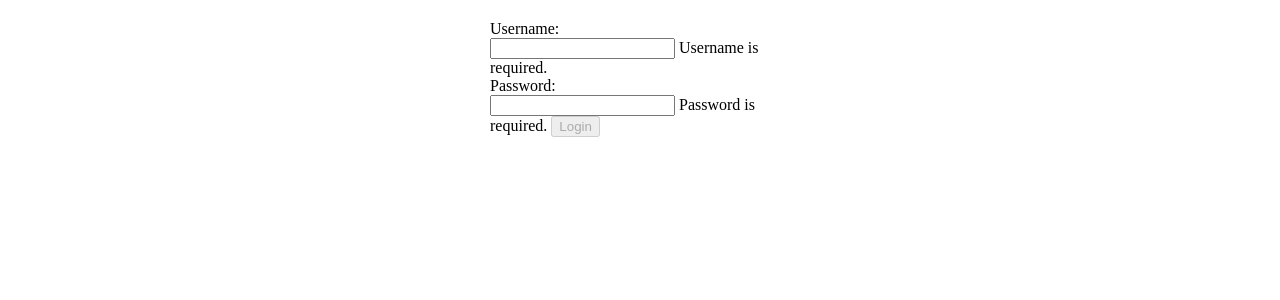
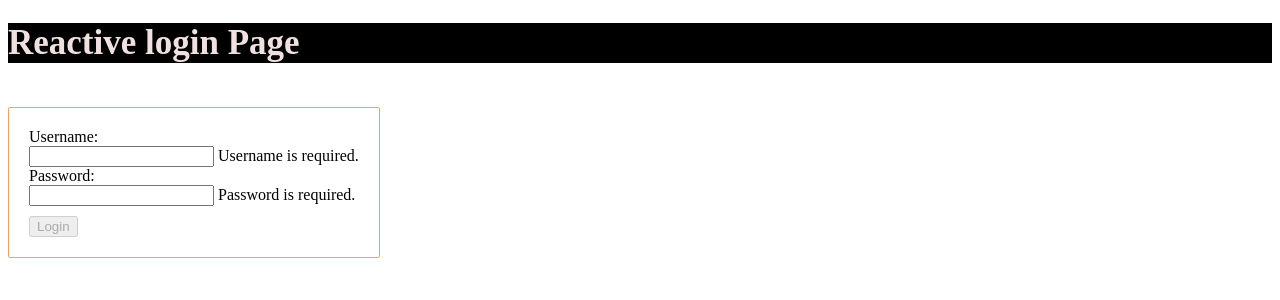
Before and after one commit to Akhil2105/Angular, an Angular app: page /reactive-login in a window 1280 px wide. Shown: the top 300 px of the page. Built offline with nearby package versions, Linux system fonts and the light colour scheme.

Commit message:
adding authentication for reactive login

```diff
--- a/src/app/reactivelogin/reactivelogin.component.html
+++ b/src/app/reactivelogin/reactivelogin.component.html
@@ -1,11 +1,20 @@
+<h1>Reactive login Page
+</h1>
+
+
+
 <form [formGroup]="loginForm" (ngSubmit)="onSubmit()">
     <label for="username">Username:</label>
     <input type="text" id="username" formControlName="username">
     {{ loginForm.get('username')?.hasError('required') ? 'Username is required.' : '' }}
 
+    <!-- <div *ngIf="loginForm.get('username')?.hasError('required')">
+    username is required
+  </div> -->
     <label for="password">Password:</label>
     <input type="password" id="password" formControlName="password">
     {{ loginForm.get('password')?.hasError('required') ? 'Password is required.' : '' }}
-
+  <div>
     <button type="submit" [disabled]="loginForm.invalid">Login</button>
+  </div>
   </form>
--- a/src/app/reactivelogin/reactivelogin.component.scss
+++ b/src/app/reactivelogin/reactivelogin.component.scss
@@ -1,8 +1,13 @@
 form {
-    max-width: 300px;
-    margin: 20px auto;
-  }
+  max-width: 350px;
+  margin: 20px auto;
+  padding: 20px;
+  border-radius:2px;
+  border: 1PX solid sandybrown;
+  border-radius: 2px;
+  position: absolute;
 
+}
   label {
     display: block;
   }
@@ -12,3 +17,11 @@ form {
     font-size: 12px;
     margin-top: 4px;
   }
+  button{
+    margin-top: 10PX;
+  }
+h1{
+  background-color: black;
+  color: #f1e0e0;
+  font-size: 35px;
+}
--- a/src/app/reactivelogin/reactivelogin.component.ts
+++ b/src/app/reactivelogin/reactivelogin.component.ts
@@ -1,21 +1,47 @@
-import { Component, OnInit } from '@angular/core';
-import { FormGroup, FormControl, Validators, FormBuilder } from '@angular/forms';
+import { AuthService } from './../services/auth.service';
+import { Component } from '@angular/core';
+import { FormBuilder, FormGroup, Validators } from '@angular/forms';
+import { catchError } from 'rxjs/operators'; // Import catchError
 
 @Component({
   selector: 'app-reactive-login',
   templateUrl: './reactivelogin.component.html',
   styleUrls: ['./reactivelogin.component.scss']
 })
-export class ReactiveLoginComponent implements OnInit {
+export class ReactiveLoginComponent {
   loginForm!: FormGroup;
 
-  constructor(private fb: FormBuilder) {}
+  constructor(private fb: FormBuilder, private authService: AuthService) {
+    this.createReactiveLoginForm();
+  }
 
-  ngOnInit() {
+  createReactiveLoginForm() {
     this.loginForm = this.fb.group({
-      username: ['', [Validators.required, Validators.minLength(3)]],
-      email: ['', [Validators.required, Validators.email]],
-      password: ['', [Validators.required, Validators.minLength(6)]],
+      username: ['', Validators.required],
+      password: ['', Validators.required],
     });
   }
+
+  onSubmit() {
+    if (this.loginForm.valid) {
+      const { username, password } = this.loginForm.value;
+
+      this.authService.reactivelogin(username, password)
+        .subscribe(
+          (response) => {
+            if (response) {
+              alert('Login successful!');
+              console.log('Login successful:', response);
+            } else {
+              alert('Invalid credentials');
+              console.log('Invalid credentials');
+            }
+          },
+          (error) => {
+            console.error('Login failed:', error);
+          }
+        );
+    }
+  }
+
 }
--- /dev/null
+++ b/src/app/services/auth.service.ts
@@ -0,0 +1,25 @@
+import { Injectable } from '@angular/core';
+import { Observable, catchError, of, throwError } from 'rxjs';
+
+@Injectable({
+  providedIn: 'root',
+})
+export class AuthService {
+  private loggedIn = false;
+
+  reactivelogin(username: string, password: string): Observable<boolean> {
+    console.log('Received username:', username);
+    console.log('Received password:', password);
+
+
+    if (username === 'abc@gmail.com' && password === 'Asdfg') {
+        this.loggedIn = true;
+        return of(true);
+      } else {
+        this.loggedIn = false;
+        return throwError('Invalid credentials').pipe(
+          catchError(() => of(false))
+        );
+      }
+    }
+  }
```
Also changed, not shown: src/app/services/database.service.ts (renamed from src/app/database.service.ts), 1 other file (tests, documents, lock files or other folders).
